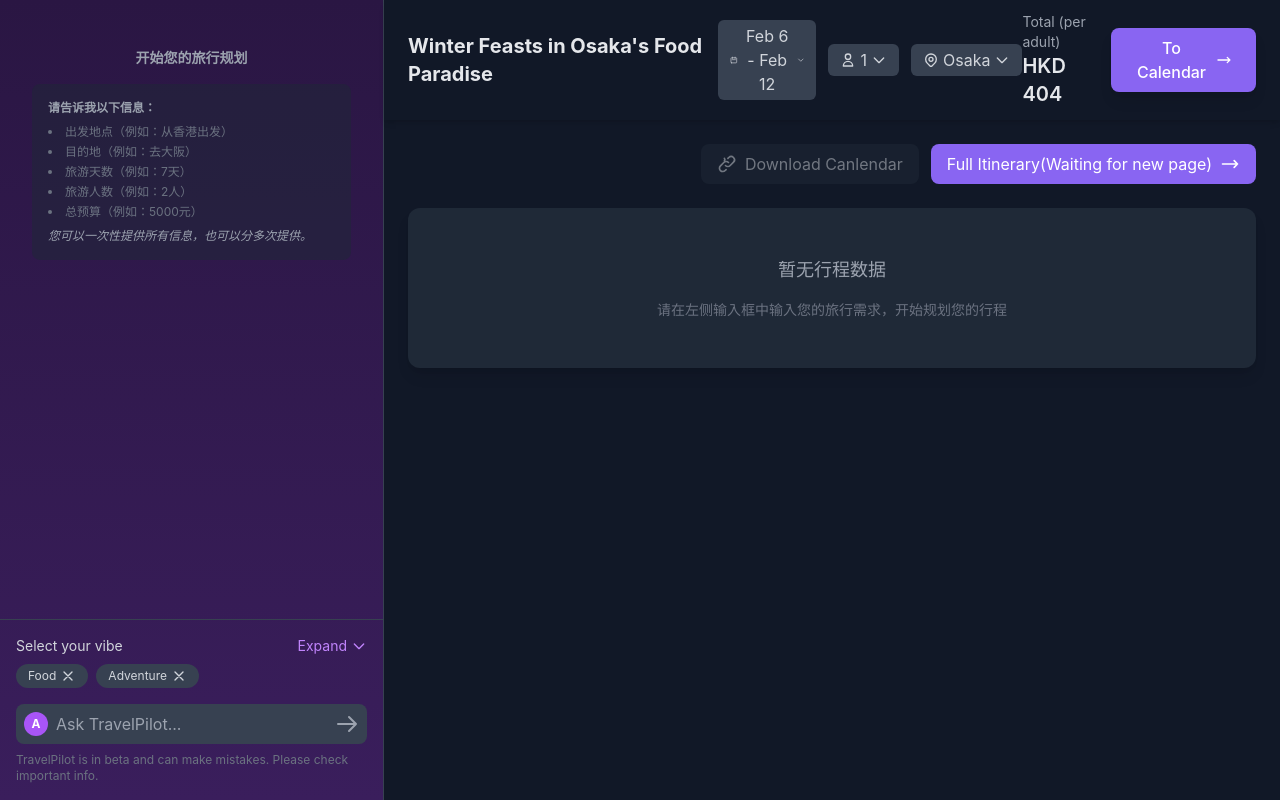
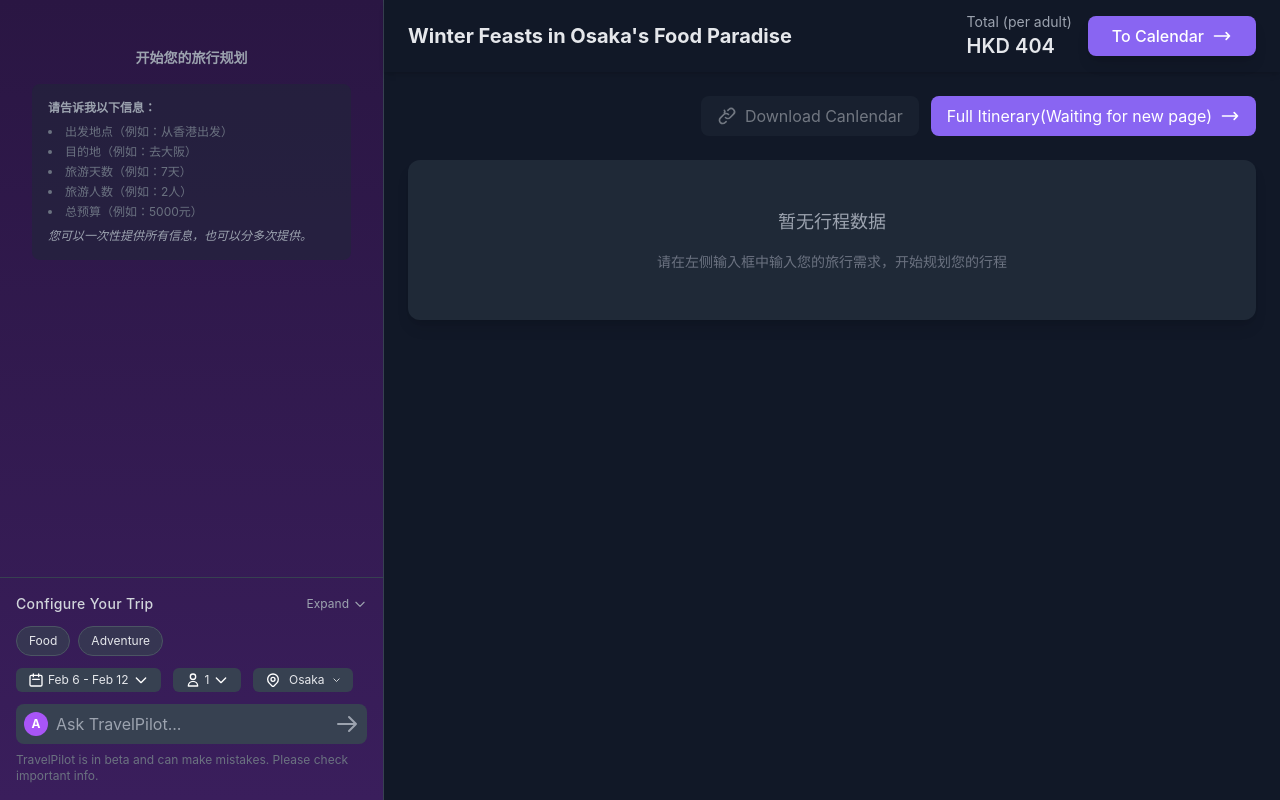
Before and after one commit to aojinqu/TravelPilot, a React (Create React App) app in the folder frontend/: page / in a window 1280 px wide. Built offline with nearby package versions, Linux system fonts and the light colour scheme; the HTML template or start-up script is replaced by a standard one.

Commit message:
移动到左侧

```diff
--- a/frontend/src/components/ChatSider.jsx
+++ b/frontend/src/components/ChatSider.jsx
@@ -1,6 +1,50 @@
 import React, { useState, useEffect, useRef } from 'react';
 import { useTravel } from '../context/TravelContext';
 import { parseTravelInfo, validateTravelInfo, generateMissingInfoMessage } from '../utils/parseTravelInfo';
+import LocationSearch from "./LocationSearch";
+import PassengerSelector from "./PassengerSelector";
+import DateRangePicker from "./DateRangePicker";
+
+// DropdownButton 组件 (更新后的代码)
+
+const DropdownButton = ({ triggerContent, triggerIcon, children }) => {
+    const [isOpen, setIsOpen] = useState(false);
+    const dropdownRef = useRef(null);
+
+    useEffect(() => {
+        if (!isOpen) return;
+        const handleClickOutside = (event) => {
+            if (dropdownRef.current && !dropdownRef.current.contains(event.target)) {
+                setIsOpen(false);
+            }
+        };
+        document.addEventListener('mousedown', handleClickOutside);
+        return () => {
+            document.removeEventListener('mousedown', handleClickOutside);
+        };
+    }, [isOpen]);
+
+    return (
+        <div className="relative" ref={dropdownRef}>
+            <button
+                onClick={() => setIsOpen(!isOpen)}
+                className="flex items-center px-3 py-1 bg-gray-700 rounded-md hover:bg-gray-600 transition-colors duration-200"
+            >
+                {triggerIcon}
+                {triggerContent}
+                <svg className="w-4 h-4 ml-1" fill="none" stroke="currentColor" viewBox="0 0 24 24" xmlns="http://www.w3.org/2000/svg"><path strokeLinecap="round" strokeLinejoin="round" strokeWidth="2" d="M19 9l-7 7-7-7"></path></svg>
+            </button>
+            {isOpen && (
+                <div
+                    // 🚀 关键修复：从 top-full mt-2 改为 bottom-full mb-2
+                    className="absolute bottom-full mb-2 w-auto bg-gray-800 rounded-lg shadow-xl z-20 border border-gray-700"
+                >
+                    {children}
+                </div>
+            )}
+        </div>
+    );
+};
 
 const ChatSider = () => {
     const [inputMessage, setInputMessage] = useState('');
@@ -143,7 +187,34 @@ const ChatSider = () => {
             handleChatSubmit();
         }
     };
-
+    // ... 你的默认值和数据提取逻辑 (保持不变) ...
+    const location = travelInfo?.destination || "Osaka";
+    const dateRange = travelInfo?.dateRange || "Feb 6 - Feb 12";
+    const numPeople = travelInfo?.numPeople || "1";
+    const dateIcon = <svg className="w-4 h-4 mr-1" fill="none" stroke="currentColor" viewBox="0 0 24 24" xmlns="http://www.w3.org/2000/svg"><path strokeLinecap="round" strokeLinejoin="round" strokeWidth="2" d="M8 7V3m8 4V3m-9 8h10M5 21h14a2 2 0 002-2V7a2 2 0 00-2-2H5a2 2 0 00-2 2v12a2 2 0 002 2z"></path></svg>;
+    const peopleIcon = <svg className="w-4 h-4 mr-1" fill="none" stroke="currentColor" viewBox="0 0 24 24" xmlns="http://www.w3.org/2000/svg"><path strokeLinecap="round" strokeLinejoin="round" strokeWidth="2" d="M16 7a4 4 0 11-8 0 4 4 0 018 0zM12 14a7 7 0 00-7 7h14a7 7 0 00-7-7z"></path></svg>;
+    const locationIcon = (
+        <svg
+            className="w-4 h-4 mr-1 flex-shrink-0"
+            fill="none"
+            stroke="currentColor"
+            viewBox="0 0 24 24"
+            xmlns="http://www.w3.org/2000/svg"
+        >
+            <path
+                strokeLinecap="round"
+                strokeLinejoin="round"
+                strokeWidth="2"
+                d="M17.657 16.657L13.414 20.9a1.998 1.998 0 01-2.828 0l-4.243-4.243a8 8 0 1111.314 0z"
+            ></path>
+            <path
+                strokeLinecap="round"
+                strokeLinejoin="round"
+                strokeWidth="2"
+                d="M15 11a3 3 0 11-6 0 3 3 0 016 0z"
+            ></path>
+        </svg>
+    );
     return (
         <div className="w-96 min-w-[384px] bg-gradient-to-b from-[#2A1643] to-[#3A1E5C] flex flex-col border-r border-gray-700 relative">
             {/* 聊天消息区域 */}
@@ -249,27 +320,76 @@ const ChatSider = () => {
 
             {/* 底部输入区 */}
             <div className="p-4 border-t border-gray-700">
-                {/* Vibe Selector */}
-                <div className="mb-4">
-                    <div className="flex items-center justify-between text-gray-300 text-sm mb-2">
-                        <span>Select your vibe</span>
-                        <button className="flex items-center text-purple-400 hover:text-purple-300">
-                            Expand
-                            <svg className="w-4 h-4 ml-1" fill="none" stroke="currentColor" viewBox="0 0 24 24" xmlns="http://www.w3.org/2000/svg"><path strokeLinecap="round" strokeLinejoin="round" strokeWidth="2" d="M19 9l-7 7-7-7"></path></svg>
+
+                {/* 1️⃣ 顶部标题 */}
+                <div className="flex items-center justify-between mb-3">
+                    <h3 className="text-sm font-medium text-gray-300 tracking-wide">
+                        Configure Your Trip
+                    </h3>
+                    <button className="flex items-center text-gray-400 hover:text-purple-400 text-xs transition-colors">
+                        Expand
+                        <svg
+                            className="w-3.5 h-3.5 ml-1"
+                            fill="none"
+                            stroke="currentColor"
+                            viewBox="0 0 24 24"
+                        >
+                            <path strokeLinecap="round" strokeLinejoin="round" strokeWidth="2" d="M19 9l-7 7-7-7"></path>
+                        </svg>
+                    </button>
+                </div>
+
+                {/* 2️⃣ Vibe 标签 */}
+                <div className="flex flex-wrap gap-2 mb-3">
+                    {["Food", "Adventure"].map((vibe) => (
+                        <button
+                            key={vibe}
+                            className="px-3 py-1.5 bg-gray-700/70 text-xs text-gray-200 rounded-full border border-gray-600 hover:border-purple-500 hover:text-white hover:bg-gray-700 transition-all"
+                        >
+                            {vibe}
                         </button>
+                    ))}
+                </div>
+
+                {/* 3️⃣ 三个配置按钮区块 */}
+                <div className="flex flex-nowrap items-center gap-3 mb-3">
+                    {/* 日期选择器 - 固定宽度 */}
+                    <div className="flex-shrink-0">
+                        <DropdownButton
+                            triggerContent={<span className="text-xs text-gray-200 whitespace-nowrap">{dateRange}</span>}
+                            triggerIcon={dateIcon}
+                            dropdownClassName="absolute bottom-full mb-2 left-0 z-20"
+                        >
+                            <DateRangePicker />
+                        </DropdownButton>
                     </div>
-                    <div className="flex flex-wrap gap-2">
-                        <button className="px-3 py-1 bg-gray-700 rounded-full text-xs text-gray-300 hover:bg-gray-600 transition-colors duration-200 flex items-center">
-                            Food
-                            <svg className="w-4 h-4 ml-1" fill="none" stroke="currentColor" viewBox="0 0 24 24" xmlns="http://www.w3.org/2000/svg"><path strokeLinecap="round" strokeLinejoin="round" strokeWidth="2" d="M6 18L18 6M6 6l12 12"></path></svg>
-                        </button>
-                        <button className="px-3 py-1 bg-gray-700 rounded-full text-xs text-gray-300 hover:bg-gray-600 transition-colors duration-200 flex items-center">
-                            Adventure
-                            <svg className="w-4 h-4 ml-1" fill="none" stroke="currentColor" viewBox="0 0 24 24" xmlns="http://www.w3.org/2000/svg"><path strokeLinecap="round" strokeLinejoin="round" strokeWidth="2" d="M6 18L18 6M6 6l12 12"></path></svg>
-                        </button>
+
+                    {/* 人数选择器 - 固定宽度 */}
+                    <div className="flex-shrink-0">
+                        <DropdownButton
+                            triggerContent={<span className="text-xs text-gray-200 whitespace-nowrap">{numPeople}</span>}
+                            triggerIcon={peopleIcon}
+                            dropdownClassName="absolute bottom-full mb-2 right-0 z-20"
+                        >
+                            <PassengerSelector />
+                        </DropdownButton>
+                    </div>
+
+                    {/* 地点选择器 - 弹性宽度 */}
+                    <div className="flex-1 min-w-0">
+                        <DropdownButton
+                            triggerContent={
+                                <span className="text-xs text-gray-200 whitespace-nowrap truncate block w-full">
+                    {location}
+                </span>
+                            }
+                            triggerIcon={locationIcon}
+                            dropdownClassName="absolute bottom-full mb-2 left-0 z-20"
+                        >
+                            <LocationSearch />
+                        </DropdownButton>
                     </div>
                 </div>
-
                 {/* 聊天输入框 - 修复部分 */}
                 <div className="flex items-center bg-gray-700 rounded-lg p-2">
                     <span className="w-6 h-6 rounded-full bg-purple-500 flex items-center justify-center text-white text-xs font-bold mr-2">A</span>
--- a/frontend/src/components/Header.jsx
+++ b/frontend/src/components/Header.jsx
@@ -93,25 +93,25 @@ const Header = () => {
                 <h1 className="text-xl font-bold text-gray-200">{title}</h1>
             </div>
 
-            {/* 中间筛选：已更新 */}
-            <div className="flex items-center space-x-3 text-gray-300">
-                {/* 日期选择 */}
-                <DropdownButton triggerContent={dateRange} triggerIcon={dateIcon}>
-                    {/* 使用新组件! */}
-                    <DateRangePicker />
-                </DropdownButton>
+            {/*/!* 中间筛选：已更新 *!/*/}
+            {/*<div className="flex items-center space-x-3 text-gray-300">*/}
+            {/*    /!* 日期选择 *!/*/}
+            {/*    <DropdownButton triggerContent={dateRange} triggerIcon={dateIcon}>*/}
+            {/*        /!* 使用新组件! *!/*/}
+            {/*        <DateRangePicker />*/}
+            {/*    </DropdownButton>*/}
 
-                {/* 人数选择 */}
-                <DropdownButton triggerContent={numPeople} triggerIcon={peopleIcon}>
-                    {/* 使用新组件! */}
-                    <PassengerSelector />
-                </DropdownButton>
+            {/*    /!* 人数选择 *!/*/}
+            {/*    <DropdownButton triggerContent={numPeople} triggerIcon={peopleIcon}>*/}
+            {/*        /!* 使用新组件! *!/*/}
+            {/*        <PassengerSelector />*/}
+            {/*    </DropdownButton>*/}
 
-                {/* 地点选择 */}
-                <DropdownButton triggerContent={location} triggerIcon={locationIcon}>
-                    <LocationSearch />
-                </DropdownButton>
-            </div>
+            {/*    /!* 地点选择 *!/*/}
+            {/*    <DropdownButton triggerContent={location} triggerIcon={locationIcon}>*/}
+            {/*        <LocationSearch />*/}
+            {/*    </DropdownButton>*/}
+            {/*</div>*/}
 
             {/* ... 右侧总价和预订按钮 (保持不变) ... */}
             <div className="flex items-center space-x-4">
```
